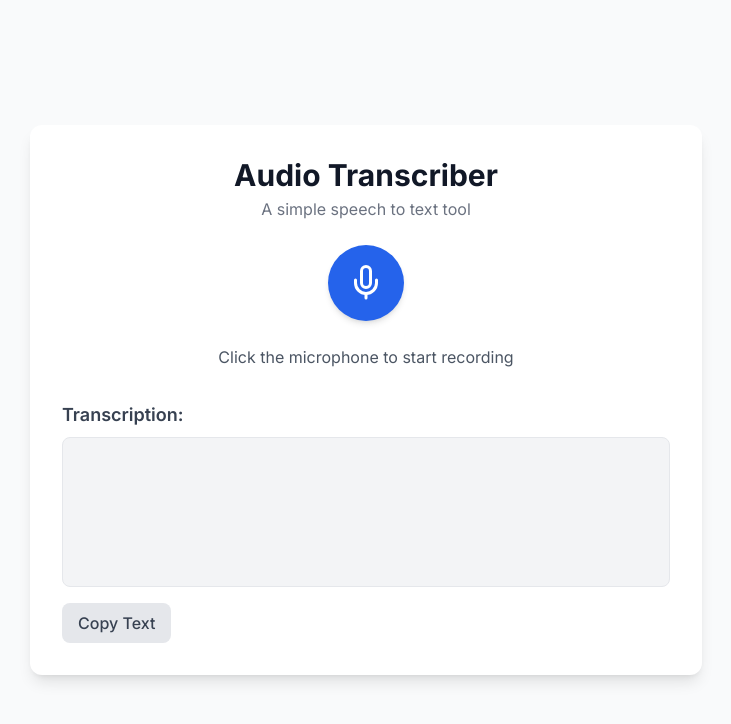
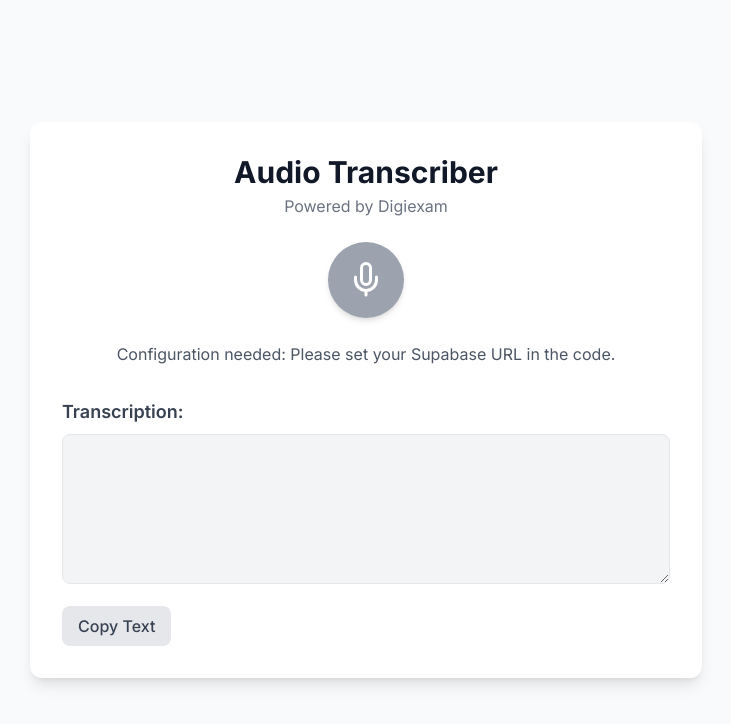
Before and after one commit to jDigiexam/audio-transcriber-app, a plain HTML site: page index.html in a window 1280 px wide. Both pictures are taken after a click on the button "Copy Text". Shown: the whole page, without its empty margins (274-1005 px from the left). Drawn offline with nearby package versions, Linux system fonts and the light colour scheme.

Commit message:
Update index.html - added ability to alter text.

```diff
--- a/index.html
+++ b/index.html
@@ -3,7 +3,7 @@
 <head>
     <meta charset="UTF-8">
     <meta name="viewport" content="width=device-width, initial-scale=1.0">
-    <title>Audio Transcriber (PoC)</title>
+    <title>Audio Transcriber (PoC DX)</title>
     <script src="https://cdn.tailwindcss.com"></script>
     <link rel="preconnect" href="https://fonts.googleapis.com">
     <link rel="preconnect" href="https://fonts.gstatic.com" crossorigin>
@@ -35,6 +35,10 @@
             0% { transform: rotate(0deg); }
             100% { transform: rotate(360deg); }
         }
+        /* Style for the textarea to make it look like the previous div */
+        textarea {
+            resize: vertical; /* Allow vertical resizing */
+        }
     </style>
 </head>
 <body class="bg-gray-50 text-gray-800 flex items-center justify-center min-h-screen">
@@ -42,7 +46,7 @@
     <div class="bg-white rounded-xl shadow-lg p-6 sm:p-8 w-full max-w-2xl mx-4">
         <header class="text-center mb-6">
             <h1 class="text-3xl font-bold text-gray-900">Audio Transcriber</h1>
-            <p class="text-gray-500 mt-1">A simple speech to text tool</p>
+            <p class="text-gray-500 mt-1">Powered by Digiexam</p>
         </header>
 
         <main>
@@ -58,7 +62,8 @@
 
             <div id="resultContainer" class="mt-8">
                 <h2 class="text-lg font-semibold text-gray-700 mb-2">Transcription:</h2>
-                <div id="transcription" class="w-full bg-gray-100 p-4 rounded-lg min-h-[150px] border border-gray-200 whitespace-pre-wrap"></div>
+                <!-- MODIFIED: Changed div to textarea for editing -->
+                <textarea id="transcription" class="w-full bg-gray-100 p-4 rounded-lg min-h-[150px] border border-gray-200 focus:ring-2 focus:ring-blue-400 focus:outline-none transition"></textarea>
                 <button id="copyButton" class="mt-4 bg-gray-200 hover:bg-gray-300 text-gray-700 font-medium py-2 px-4 rounded-lg transition-colors duration-200">
                     Copy Text
                 </button>
@@ -69,13 +74,13 @@
     <script>
         const recordButton = document.getElementById('recordButton');
         const statusDiv = document.getElementById('status');
-        const transcriptionDiv = document.getElementById('transcription');
+        // MODIFIED: This is now a textarea element
+        const transcriptionTextarea = document.getElementById('transcription');
         const micIcon = document.getElementById('micIcon');
         const stopIcon = document.getElementById('stopIcon');
         const copyButton = document.getElementById('copyButton');
 
-        // --- IMPORTANT: REPLACE WITH YOUR SUPABASE FUNCTION URL ---
-        const SUPABASE_FUNCTION_URL = 'https://botaimuuemvprxllnlfp.supabase.co/functions/v1/transcribe';
+        const SUPABASE_FUNCTION_URL = 'YOUR_SUPABASE_FUNCTION_URL';
 
         let mediaRecorder;
         let audioChunks = [];
@@ -101,7 +106,6 @@
                     updateUITranscribing();
                     const audioBlob = new Blob(audioChunks, { type: 'audio/webm' });
                     transcribeAudio(audioBlob);
-                    // Stop the microphone track
                     stream.getTracks().forEach(track => track.stop());
                 };
 
@@ -137,10 +141,13 @@
                 }
 
                 const data = await response.json();
-                transcriptionDiv.innerText += data.text + ' ';
+                // MODIFIED: Use .value for textarea and ensure a space is added correctly
+                const currentText = transcriptionTextarea.value;
+                transcriptionTextarea.value = (currentText.trim() + ' ' + data.text).trim();
+
             } catch (error) {
                 console.error("Error during transcription:", error);
-                transcriptionDiv.innerText += `\n[Error: ${error.message}]`;
+                transcriptionTextarea.value += `\n[Error: ${error.message}]`;
             } finally {
                 updateUIIdle();
             }
@@ -155,7 +162,8 @@
         });
 
         copyButton.addEventListener('click', () => {
-            const textToCopy = transcriptionDiv.innerText;
+            // MODIFIED: Get text from textarea's .value property
+            const textToCopy = transcriptionTextarea.value;
             if (textToCopy) {
                 navigator.clipboard.writeText(textToCopy).then(() => {
                     copyButton.innerText = 'Copied!';
@@ -166,7 +174,6 @@
             }
         });
 
-        // UI Update Functions
         function updateUIRecording() {
             micIcon.classList.add('hidden');
             stopIcon.classList.remove('hidden');
@@ -189,7 +196,6 @@
             statusDiv.innerText = "Click the microphone to start recording";
         }
 
-        // Initial check
         if (!SUPABASE_FUNCTION_URL || !SUPABASE_FUNCTION_URL.startsWith('http')) {
             statusDiv.innerText = "Configuration needed: Please set your Supabase URL in the code.";
             recordButton.disabled = true;
```
